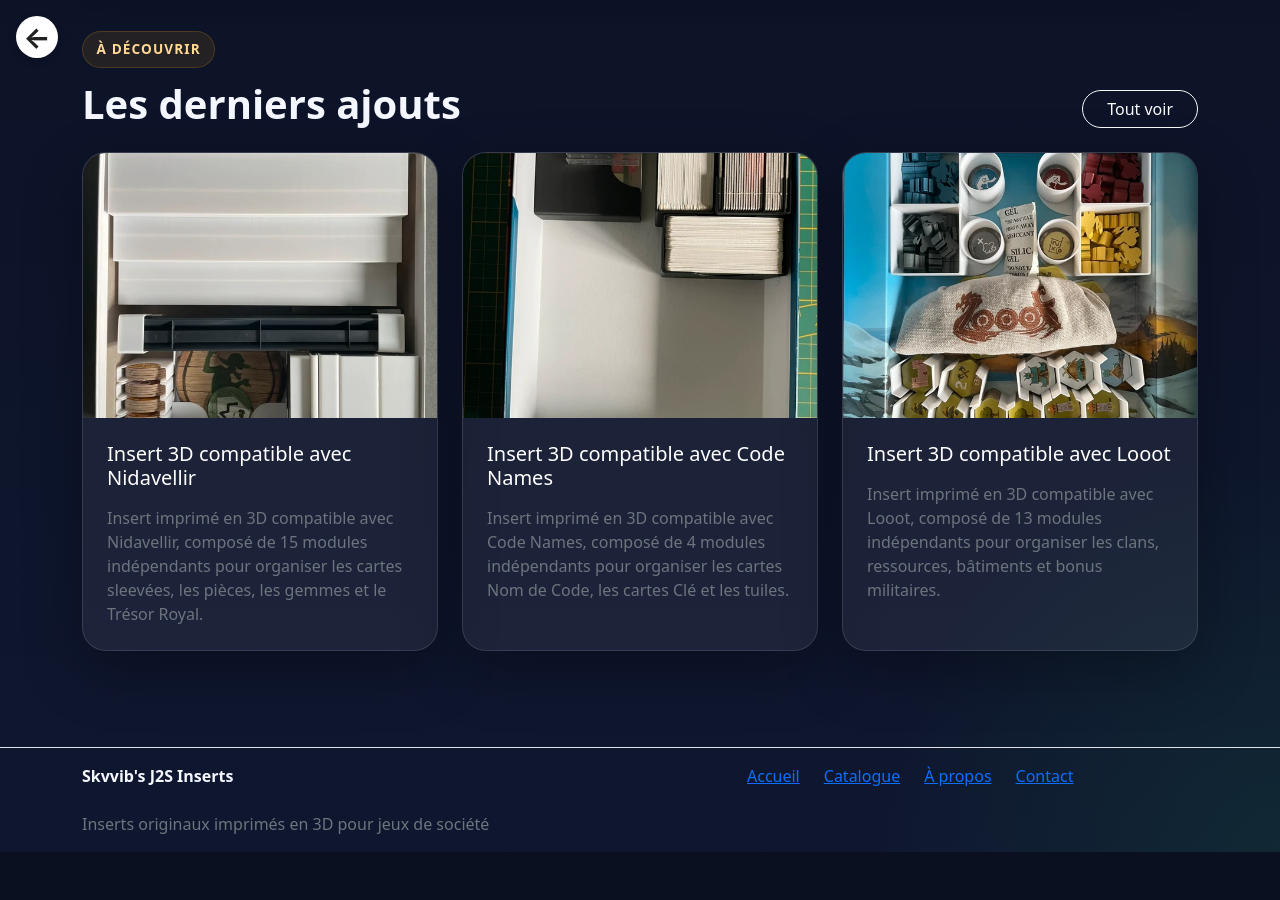
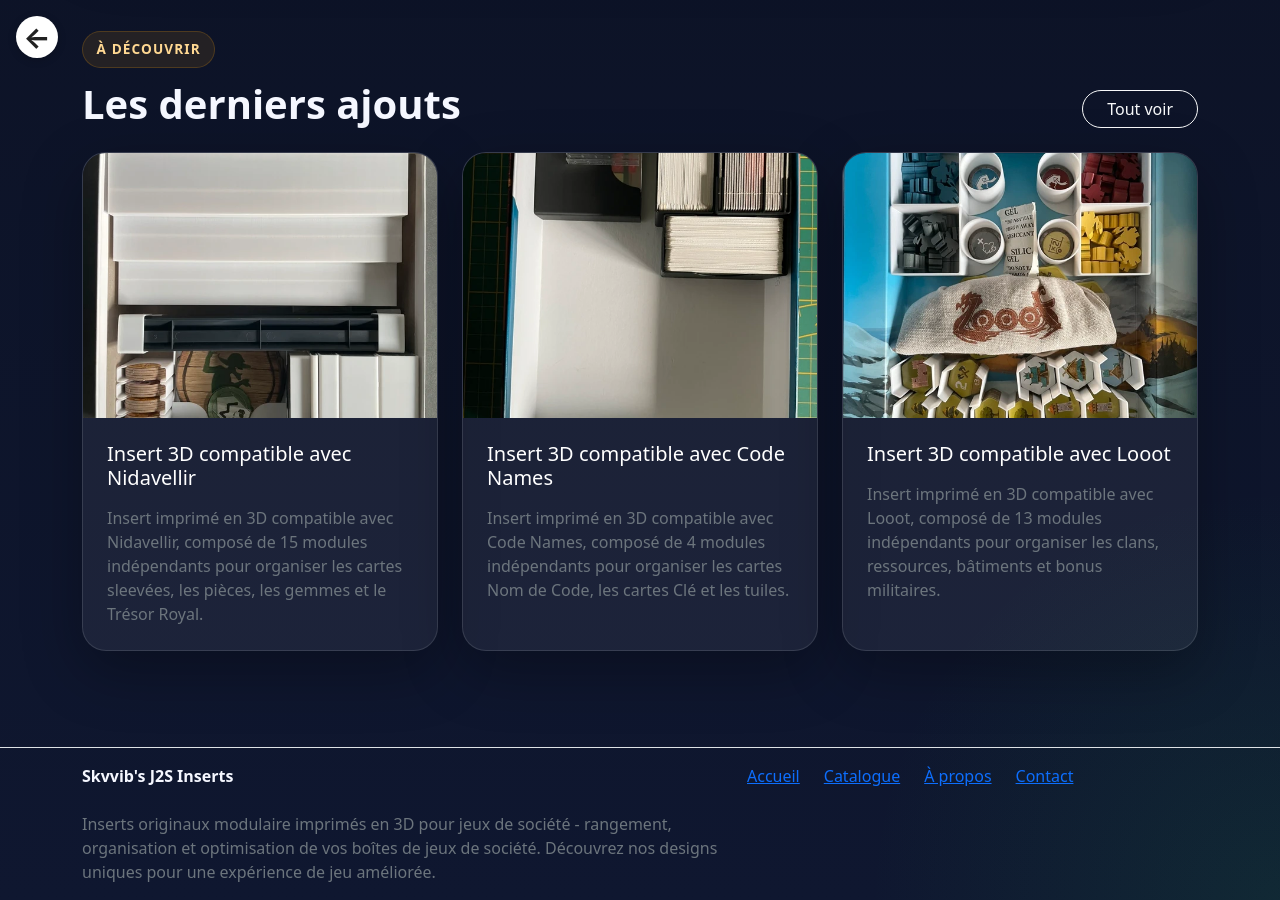
Before and after one commit to Skvvib-j2s/skvvib-j2s.github.io, a Jekyll site: the page built from index.html, in a window 1280 px wide and 900 px high, scrolled down 716 px. Built offline with Jekyll 4.4.1, drawn with Linux system fonts in a browser that asks for light colours; before the commit the page ends 1568 px from its top, so only the background shows below that.

Commit message:
màj opti SEO

```diff
--- a/_config.yml
+++ b/_config.yml
@@ -1,5 +1,5 @@
 title: Skvvib's J2S Inserts
-description: Inserts originaux imprimés en 3D pour jeux de société
+description: Inserts originaux modulaire imprimés en 3D pour jeux de société - rangement, organisation et optimisation de vos boîtes de jeux de société. Découvrez nos designs uniques pour une expérience de jeu améliorée.
 url: "https://skvvib-j2s.github.io"
 baseurl: ""
 
--- a/_layouts/default.html
+++ b/_layouts/default.html
@@ -21,7 +21,11 @@
             document.documentElement.setAttribute("data-theme", savedTheme);
         }
     </script> -->
+
+    <link rel="canonical" href="{{ site.url }}{{ page.url }}">
+
     <meta name="google-site-verification" content="4mJtm_l8oWJsnw74a7yiHU7MGTuaNWsq0h44kTqyJ7A" />
+    <meta name="robots" content="index, follow">
 </head>
 <body class="site-body">
     <a href="{{ '/' | relative_url }}" class="back-home" title="Retour à l'accueil">
```
